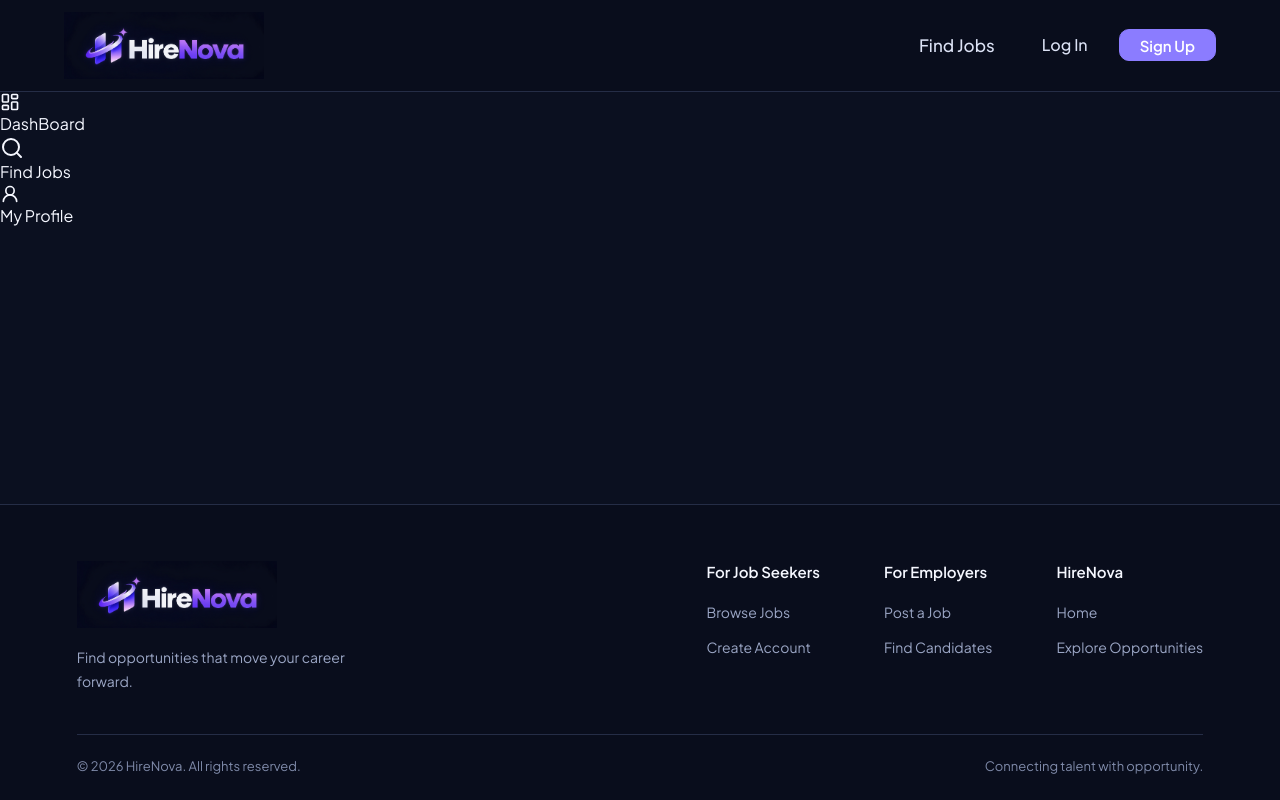
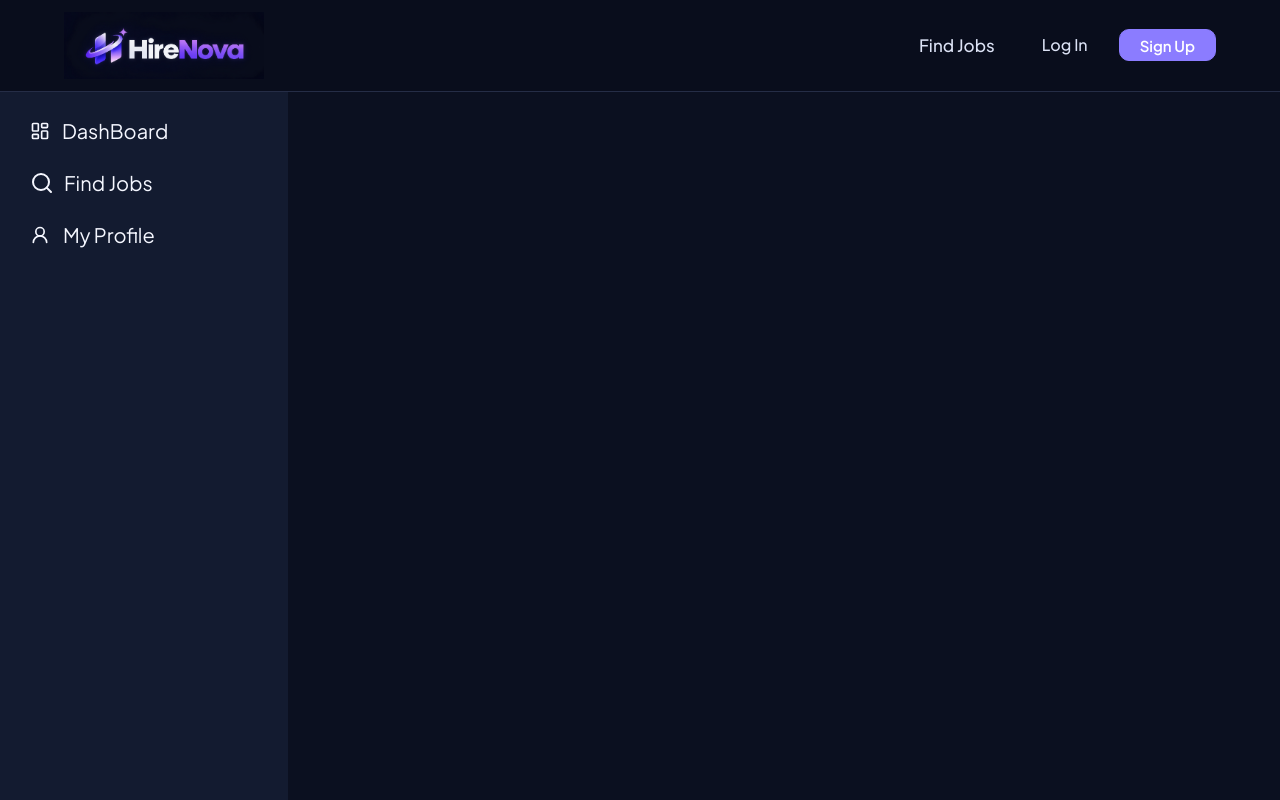
Before and after one commit to Yadnesh2026/HireHub, a Next.js app in the folder frontend/: page /applied-jobs in a window 1280 px wide. Shown: the top 800 px of the page. Built offline with nearby package versions, Linux system fonts and the light colour scheme.

Commit message:
Adddd component

```diff
--- a/frontend/app/applied-jobs/page.module.css
+++ b/frontend/app/applied-jobs/page.module.css
@@ -1,3 +1,30 @@
-leftSide:{
+.leftSide{
   display: flex;
+  flex-direction: column;
+  align-items: stretch;
+  gap: 22px;
+  width: 18rem;
+  height: 100vh;
+  padding: 24px 30px;
+  background:#131B30;
+  box-sizing: border-box;
 }
+
+.dashboard{
+  display: flex;
+  align-items: center;
+  gap: 12px;
+  font-size: 20px;
+}
+.find{
+  display: flex;
+  align-items: center;
+  gap: 10px;
+  font-size: 20px;
+}
+.profile{
+  display: flex;
+  align-items: center;
+  gap: 13px;
+  font-size: 20px;
+}
--- a/frontend/app/applied-jobs/page.tsx
+++ b/frontend/app/applied-jobs/page.tsx
@@ -9,7 +9,7 @@ export default function AppliedJobs(){
             <div className={styles.leftSide}>
 
                 <div className={styles.dashboard}>
-                    <LayoutDashboard size={20} />
+                    <LayoutDashboard size={20} className={styles.dashBoard_logo} />
                     <Link href="#">DashBoard</Link>
 
                 </div>
```
